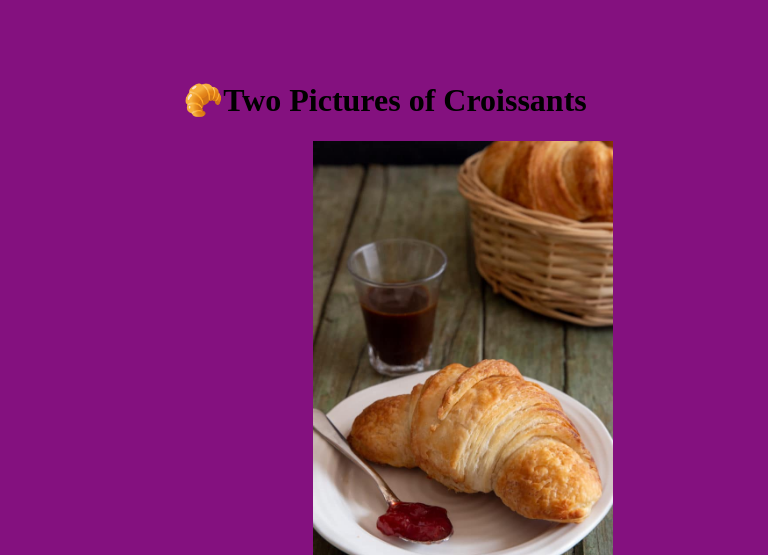
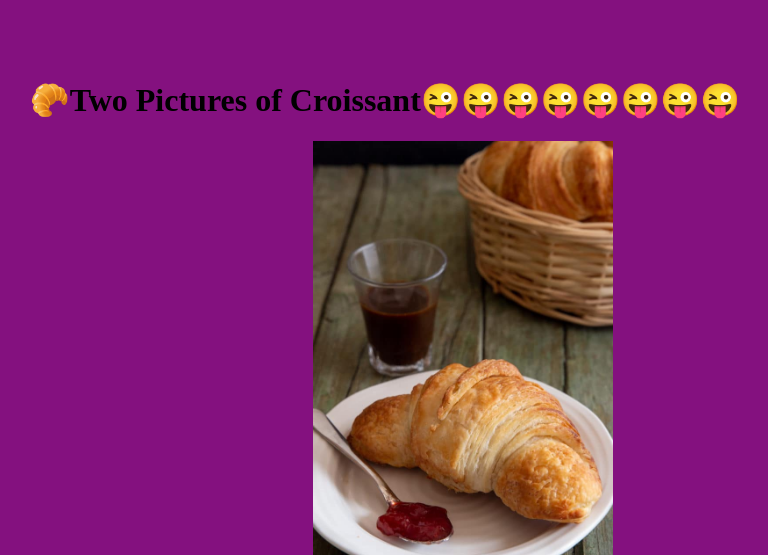
Before and after one commit to chizoma44/Croissant, a plain HTML site: page photo.html in a window 1280 px wide. Shown: the top 555 px of the page, without its empty margins (255-1023 px from the left). Drawn offline with Linux system fonts and the light colour scheme.

Commit message:
Change made to photo.html

```diff
--- a/photo.html
+++ b/photo.html
@@ -13,7 +13,7 @@
   </head>
   <body>
     <div class="selection">
-      <h1>🥐Two Pictures of Croissants</h1>
+      <h1>🥐Two Pictures of Croissant😜😜😜😜😜😜😜😜</h1>
       <div>
         <img
           src="/images/croissant-pic-grey.webp"
```
